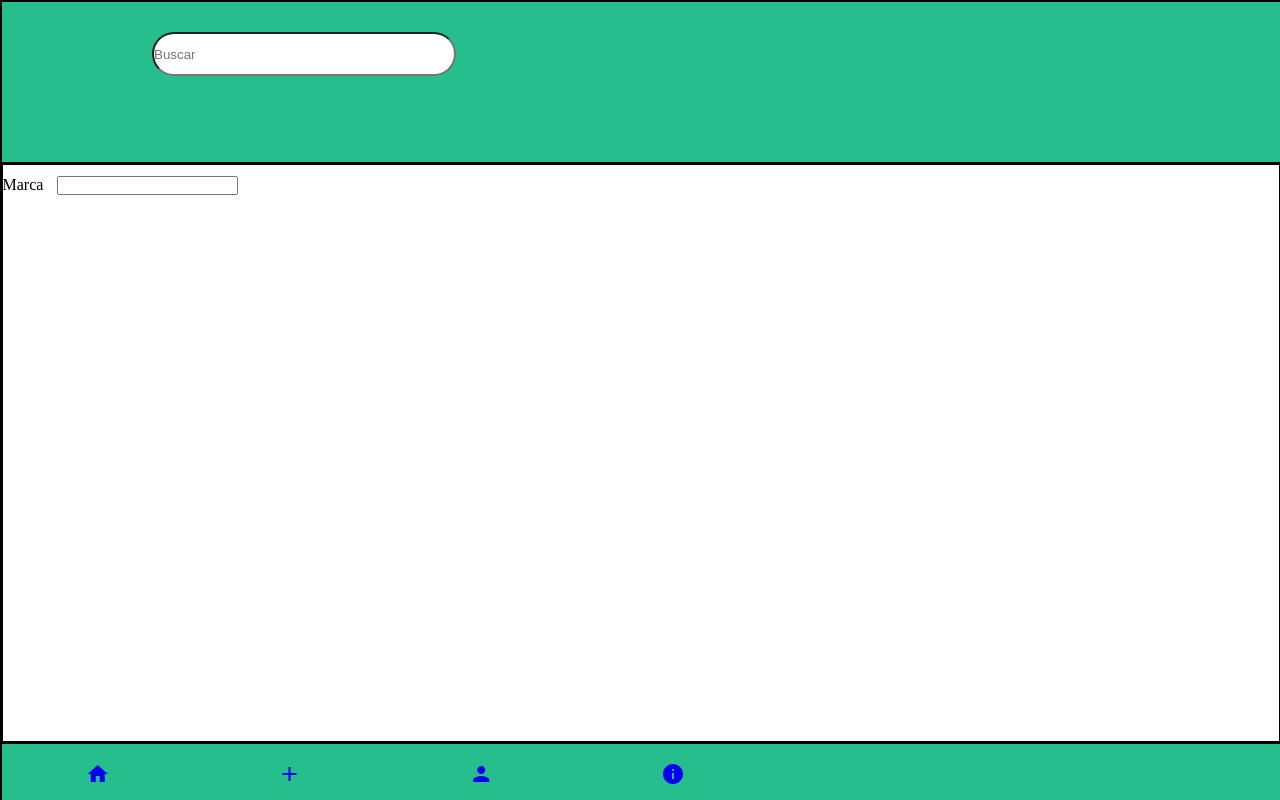
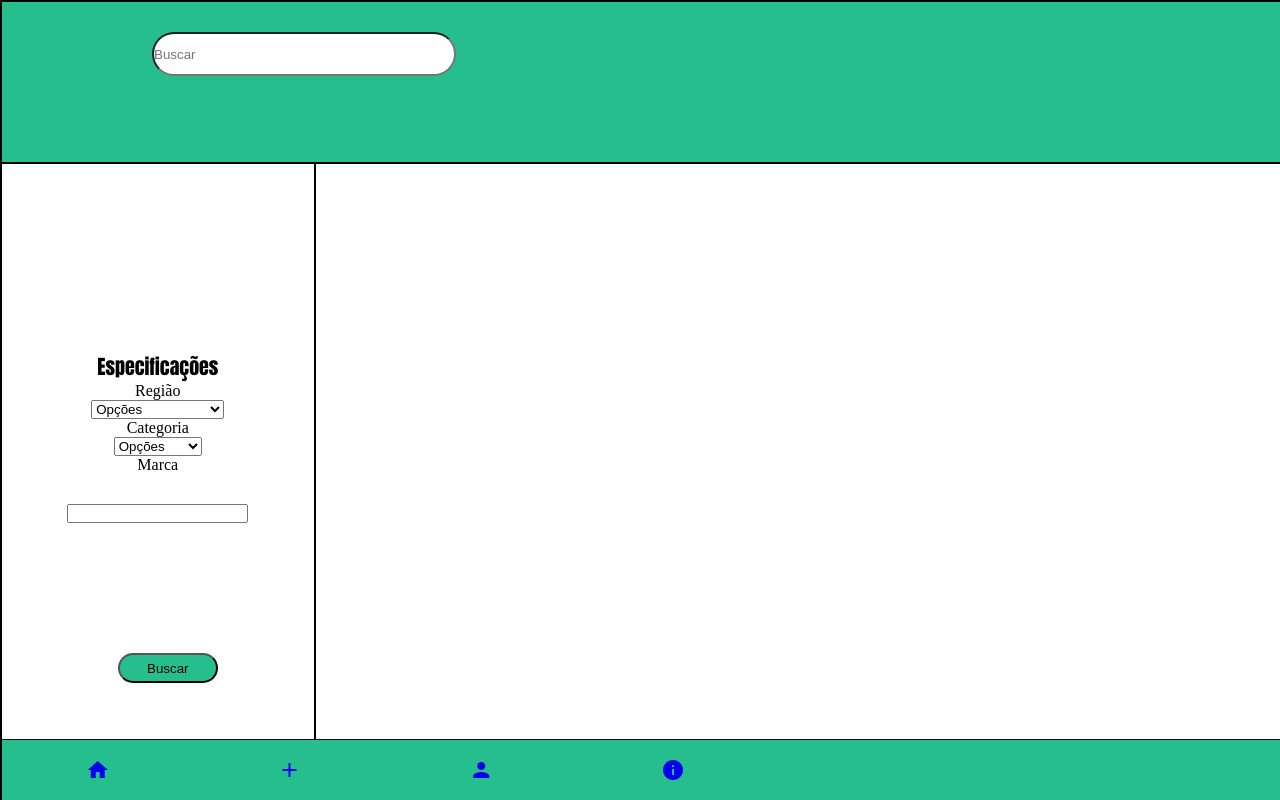
Before and after one commit to Bryan-899/repositorio, a website: page ProjetoAtualizado/index.html in a window 1280 px wide. Drawn offline with Linux system fonts and the light colour scheme.

Commit message:
Update styleIndex.css

```diff
--- a/ProjetoAtualizado/CSS/styleIndex.css
+++ b/ProjetoAtualizado/CSS/styleIndex.css
@@ -1,11 +1,12 @@
- *{
-    padding: 0px;
-    margin: 0px;
+* {
+    padding:0px;
+    margin:0px;
     overflow-x:hidden;
     overflow-y:hidden;
 }
 body {
     height:100vh;
+    width:100%;
 }
 #container {
     height:100vh;
@@ -29,60 +30,52 @@ header {
     font-size: 20px;
     font-family: Impact, Haettenschweiler, 'Arial Narrow Bold', sans-serif;
     position: relative;
-    top: -210px;
-    left: 60px;
 }
-#cat{
-    position: relative;
-    top: -100px;
-    left: -188px;
+.card {
+  border: 1px solid #ccc;
+  border-radius: 10px;
+  padding: 10px;
+  background: white;
+  box-shadow: 0 2px 5px rgba(0,0,0,0.1);
 }
-#mr{
-    position: relative;
-    top: -50px;
-    left: -345px;
+.card h3 {
+  margin: 5px 0;
+  font-size: 16px;
 }
-#marca{
-    position: relative;
-    top: -50px;
-    left: -335px;
-}
-#rga{
-    position: relative;
-    top: -150px;
-    left: 15px;
-}
-#gra{
-    position: relative;
-    top: -150px;
-    left: 20px;
-}
-#in{
-    position: relative;
-    top: -100px;
-    left: -185px;
-}
-#linha{
-    border: 1px solid black;
-    width: 0px;
-    height:100%;
-
-    position: absolute;
-    left: 345px;
-}
-#int{
-    font-size: 20px;
-    position: relative;
-    left: 360px;
+.card p {
+  font-size: 12px;
 }
 #col {
     height:72%;
-    border:2px solid black;
-    display: flexbox;
-    flex-wrap: wrap; /* Permite quebrar a linha se não couber */
-    align-items: center; /* Alinha tudo verticalmente no meio */
-    gap: 10px; /* Cria um espaço entre os elementos */
+    display:flex;
+    flex-direction:row;
+    /* align-items:center;
+    justify-content:center; */
 }
+#col1 {
+    height:100%;
+    width:25%;
+    display:flex;
+    align-items:center;
+    justify-content:center;
+    flex-direction:column;
+    overflow-y:auto;
+    border:1px solid black;
+}
+#col2 {
+    height:100%;
+    width:75%;
+    display:flex;
+    align-items:center;
+    justify-content:center;
+    overflow-y:auto;
+    border:1px solid black;
+    display: grid;
+    grid-template-columns: repeat(auto-fill, minmax(180px, 1fr));
+    gap: 15px;
+    padding: 15px;
+}
+
 footer {
     height:8%;
     border:1px solid black;
@@ -112,7 +105,6 @@ li:hover {
     height:100px;
     width:100px;
 }
-
 #btn{
     background-color:rgb(38, 190, 140);
     border-radius: 100px;
@@ -129,26 +121,3 @@ li:hover {
     background-color: gray;
     box-shadow: 0px 0px 10px black;
 }
-#box1 {
-  display: grid;
-  grid-template-columns: repeat(auto-fill, minmax(150px, 1fr));
-  gap: 10px;
-  padding: 10px;
-}
-
-.card {
-  border: 1px solid #ccc;
-  border-radius: 10px;
-  padding: 10px;
-  background: white;
-  box-shadow: 0 2px 5px rgba(0,0,0,0.1);
-}
-
-.card h3 {
-  margin: 5px 0;
-  font-size: 16px;
-}
-
-.card p {
-  font-size: 12px;
-}
```
